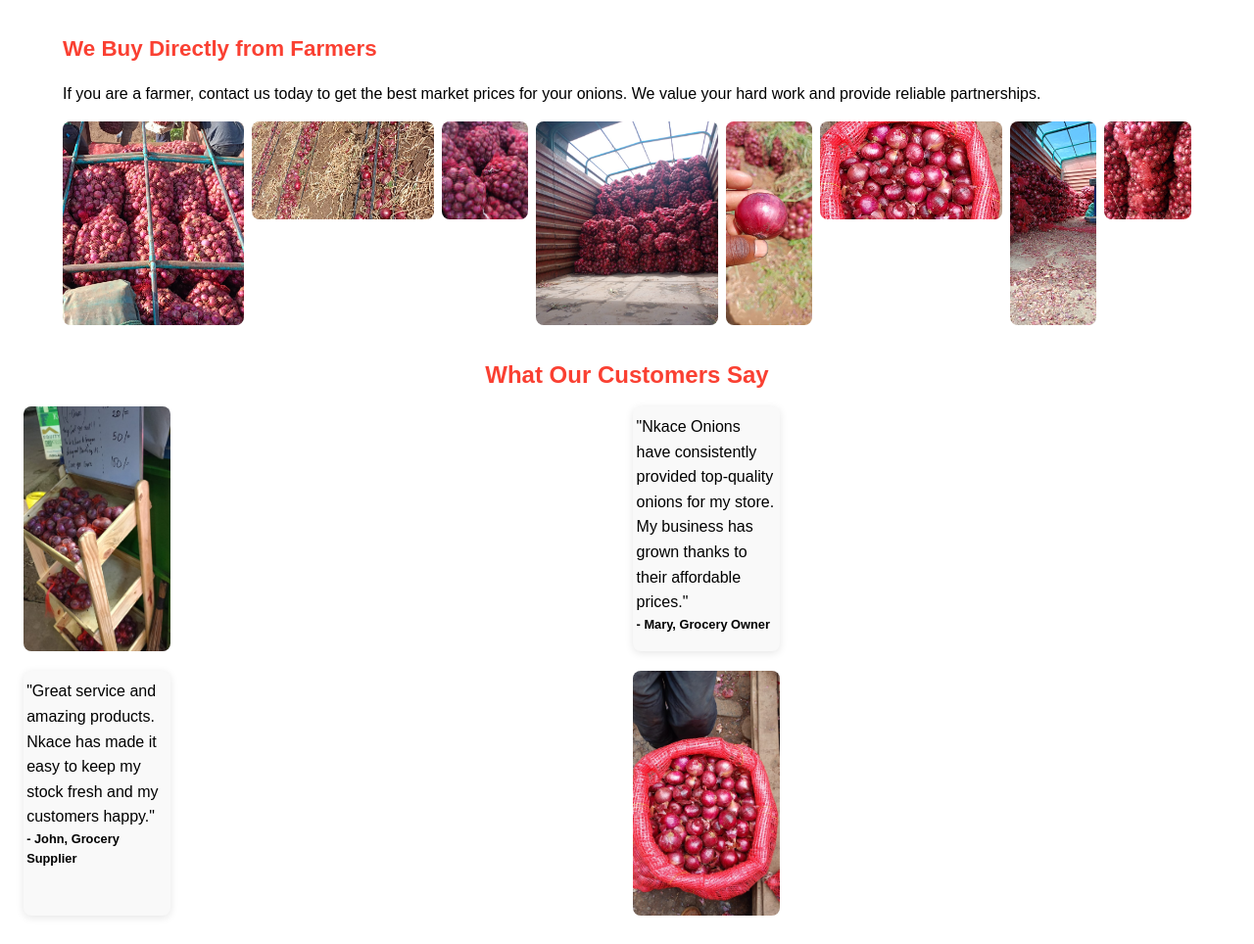
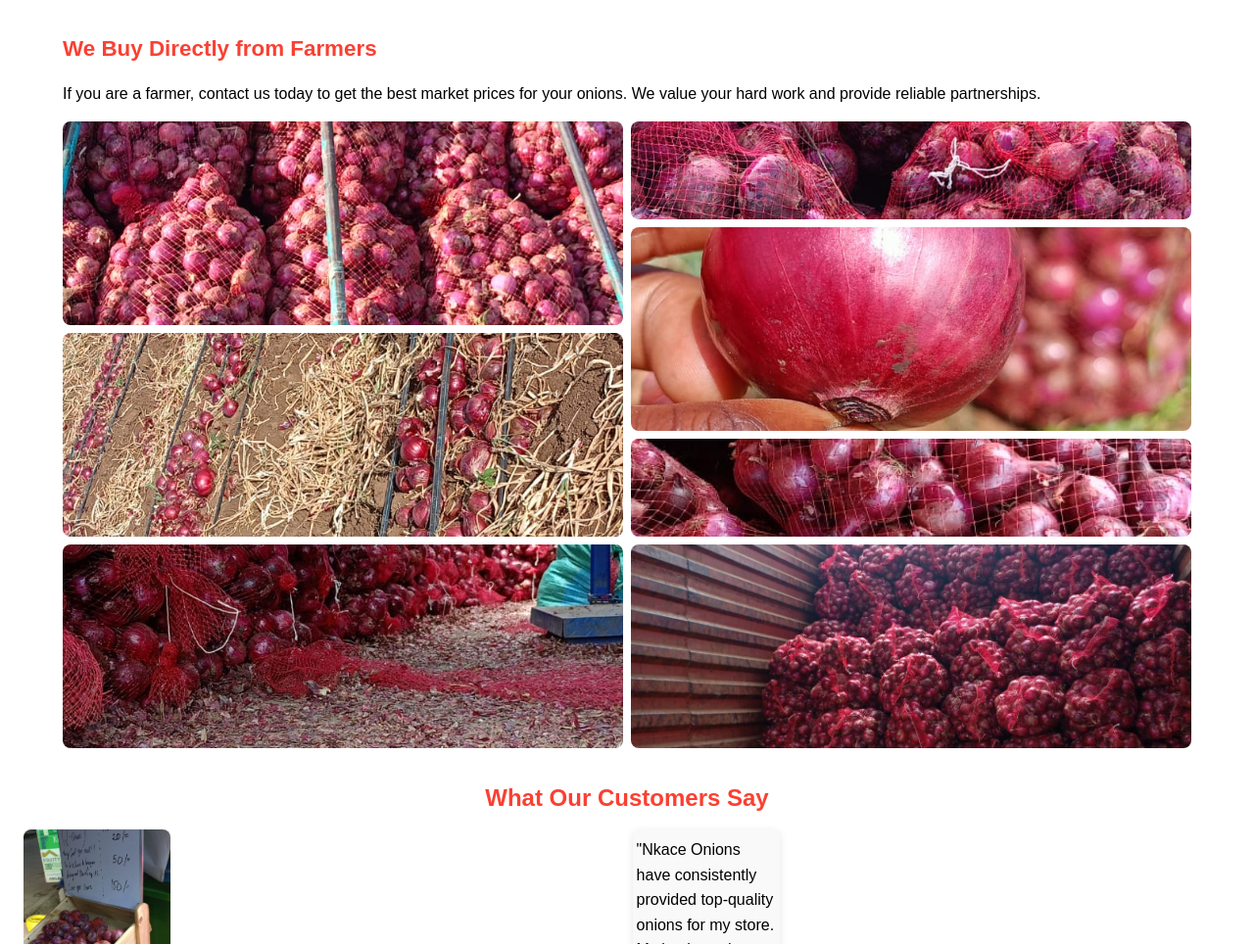
Before and after one commit to Walshwade-dev/onion-store, a plain HTML site: page index.html in a window 1280 px wide. Shown: the part 1360-2324 px from the top of the page at 98% size. Drawn offline with Linux system fonts and the light colour scheme.

Commit message:
resized the from far grid gallery

```diff
--- a/index.html
+++ b/index.html
@@ -93,14 +93,15 @@
     <p>If you are a farmer, contact us today to get the best market prices for your onions. We value your hard work and provide reliable partnerships.</p>
 
     <div class="buying-images-grid">
-      <article class="card big"><img src="./assets/loading.jpeg" alt="Buying from farm 1" ></article>
-      <article class="card wide"><img src="./assets/drip.jpeg" alt="Buying from farm 2" ></article>
-      <article class="card"><img src="./assets/Ndare.jpeg" alt="Buying from farm 3"></article>
-      <article class="card big"><img src="./assets/stacks.jpeg" alt="Buying from farm 4"></article>
-      <article class="card tall"><img src="./assets/hand.jpeg" alt="Buying from farm 4"></article>
-      <article class="card wide"><img src="./assets/mua.jpeg" alt="Buying from farm 4"></article>
-      <article class="card tall"><img src="./assets/kilo.jpeg" alt="Buying from farm 4"></article>
-      <article class="card "><img src="./assets/bunch.jpeg" alt="Buying from farm 4"></article>
+      <article class="card big loading"><img src="./assets/loading.jpeg" alt="Buying from farm 1" ></article>
+      <article class="card wide drip"><img src="./assets/drip.jpeg" alt="Buying from farm 2" ></article>
+      <article class="card Ndare"><img src="./assets/Ndare.jpeg" alt="Buying from farm 3"></article>
+      <article class="card big stacks"><img src="./assets/stacks.jpeg" alt="Buying from farm 4"></article>
+      <article class="card tall hand"><img src="./assets/hand.jpeg" alt="Buying from farm 4"></article>
+      <article class="card wide mua hidden"><img src="./assets/mua.jpeg" alt="Buying from farm 4"></article>
+      <article class="card tall kilo"><img src="./assets/kilo.jpeg" alt="Buying from farm 4"></article>
+      <article class="card bunch hidden"><img src="./assets/bunch.jpeg" alt="Buying from farm 4"></article>
+      <article class="card ugnd "><img src="./assets/ugandan.jpeg" alt="Buying from uganda"></article>
     </div>
   </section>
 
--- a/styles.css
+++ b/styles.css
@@ -312,7 +312,20 @@
     grid-auto-flow: dense;
   }
 
-  .tall {
+  .buying-images-grid {
+    display: grid;
+    grid-template-columns:repeat(4, 1fr);
+    grid-template-areas:
+      "load load Ndar Ndar"
+      "load load hadi hadi"
+      "drip drip hadi hadi"
+      "drip drip ugnd ugnd"
+      "kilo kilo stac stac"
+      "kilo kilo stac stac"
+    ;
+  }
+
+  /* .tall {
     grid-row: span 2;
   }
 
@@ -323,7 +336,53 @@
 
   .wide {
     grid-column: span 2;
+  } */
+
+
+  /*
+    "bunc bunc muaa muaa"
+    "bunc bunc muaa muaa"
+    "bunc bunc ugnd ugnd"
+  */
+
+  /* ==== grid template areas */
+  .loading {
+    grid-area: load;
   }
+
+  .drip {
+    grid-area: drip;
+  }
+
+  .Ndare {
+    grid-area: Ndar;
+  }
+
+  .stacks {
+    grid-area: stac;
+
+  }
+
+  .hand {
+    grid-area: hadi;
+
+  }
+
+  .ugnd {
+    grid-area: ugnd;
+  }
+
+  .kilo {
+    grid-area: kilo;
+
+  }
+  /* ==== grid template areas */
+
+  article + .hidden {
+    display: none;
+  }
+
+
 
   .card {
     display: flex;
```
